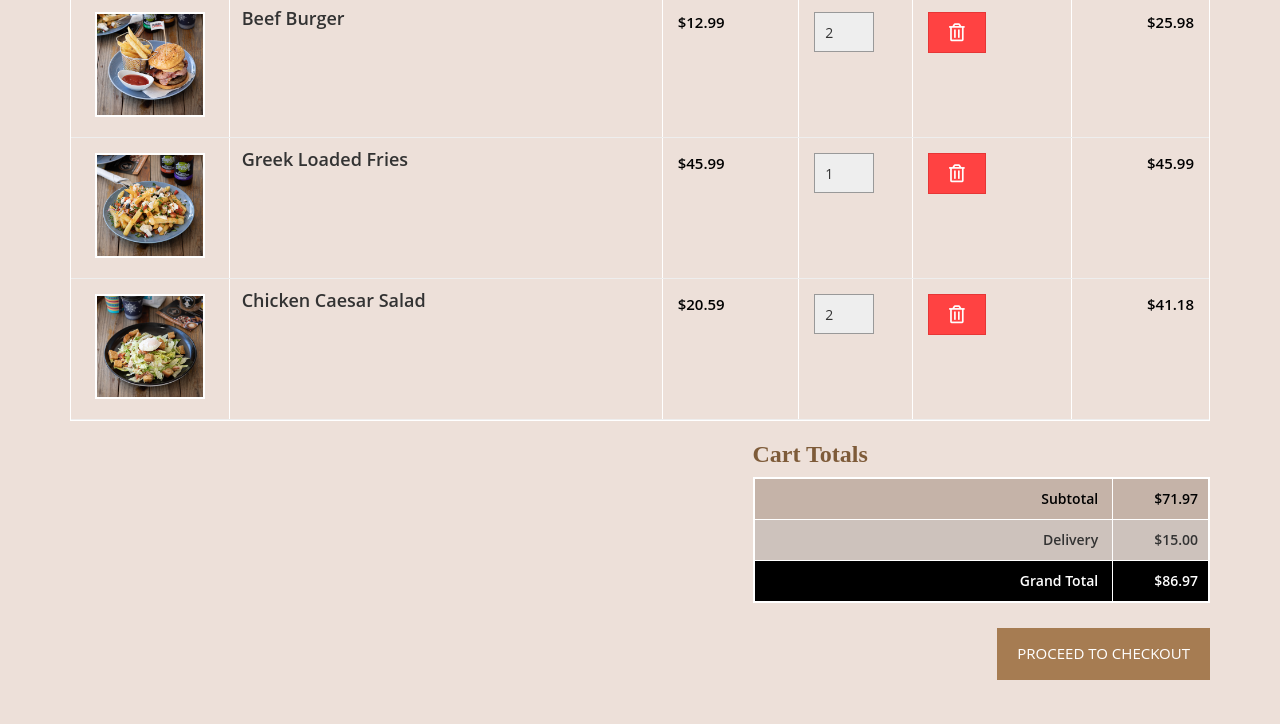
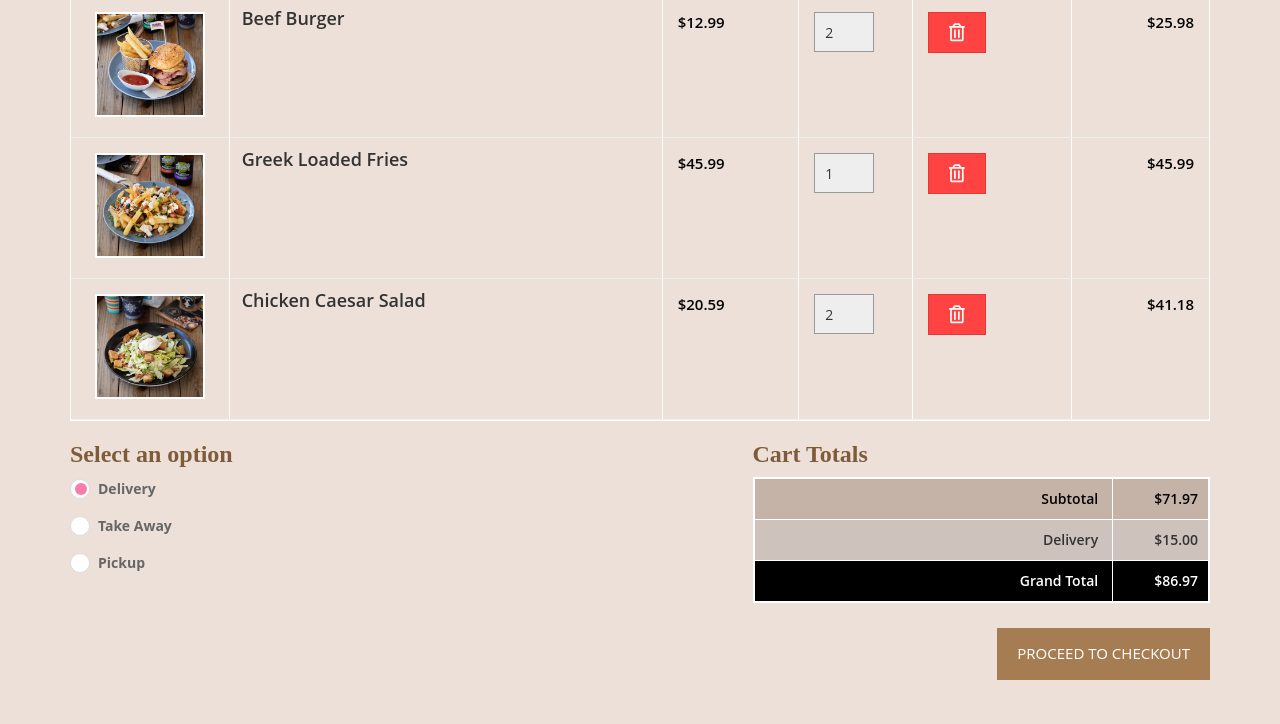
Before and after one commit to akash0234/joh-restaurant, a plain HTML site: page shopcart.html in a window 1280 px wide. Shown: the part 688-1412 px from the top of the page. Drawn offline with Linux system fonts and the light colour scheme; some packages are replaced by stand-ins of ours.

Commit message:
Update shopcart.html

```diff
--- a/shopcart.html
+++ b/shopcart.html
@@ -15,6 +15,58 @@
     <link rel="stylesheet" href="styles/vendor.css" />
     <link rel="stylesheet" href="styles/main.css" />
     <script src="scripts/vendor/modernizr.js"></script>
+    <style>
+        [type="radio"]:checked,
+[type="radio"]:not(:checked) {
+    position: absolute;
+    left: -9999px;
+}
+[type="radio"]:checked + label,
+[type="radio"]:not(:checked) + label
+{
+    position: relative;
+    padding-left: 28px;
+    cursor: pointer;
+    line-height: 20px;
+    display: inline-block;
+    color: #666;
+}
+[type="radio"]:checked + label:before,
+[type="radio"]:not(:checked) + label:before {
+    content: '';
+    position: absolute;
+    left: 0;
+    top: 0;
+    width: 20px;
+    height: 20px;
+    border: 1px solid #ddd;
+    border-radius: 100%;
+    background: #fff;
+}
+[type="radio"]:checked + label:after,
+[type="radio"]:not(:checked) + label:after {
+    content: '';
+    width: 12px;
+    height: 12px;
+    background: #F87DA9;
+    position: absolute;
+    top: 20%;
+    left: 6%;
+    border-radius: 100%;
+    -webkit-transition: all 0.2s ease;
+    transition: all 0.2s ease;
+}
+[type="radio"]:not(:checked) + label:after {
+    opacity: 0;
+    -webkit-transform: scale(0);
+    transform: scale(0);
+}
+[type="radio"]:checked + label:after {
+    opacity: 1;
+    -webkit-transform: scale(1);
+    transform: scale(1);
+}
+    </style>
 
 </head>
 <body>
@@ -180,7 +232,26 @@
 
 
                             <div class="row">
-                                <div class="col-md-5 col-sm-6 col-md-offset-7 col-sm-offset-6">
+                                <div class="col-md-7 col-sm-6">
+                                    <div class="cart-bot-last mt-2">
+                                        <h2>Select an option</h2>
+                                    </div>
+                                    <form action="#">
+                                        <p>
+                                          <input type="radio" id="test1" name="radio-group" checked>
+                                          <label for="test1">Delivery</label>
+                                        </p>
+                                        <p>
+                                          <input type="radio" id="test2" name="radio-group">
+                                          <label for="test2">Take Away</label>
+                                        </p>
+                                        <p>
+                                          <input type="radio" id="test3" name="radio-group">
+                                          <label for="test3">Pickup</label>
+                                        </p>
+                                      </form>
+                                </div>
+                                <div class="col-md-5 col-sm-6 ">
                                     <div class="cart-bot-last mt-2">
                                         <h2>Cart Totals</h2>
                                     </div>
```
